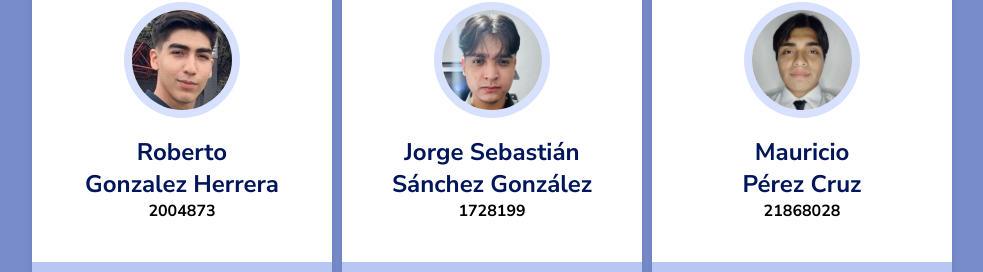
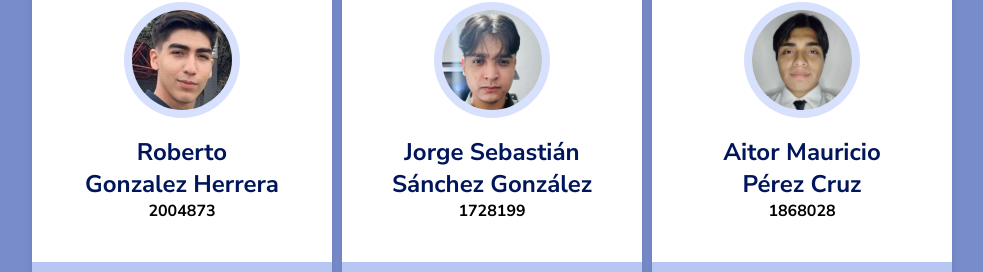
Before and after one commit to Eunice2004/PIA_FDW, a plain HTML site: page nosotros.html in a window 1280 px wide. Shown: the part 780-1052 px from the top of the page, without its empty margins (148-1131 px from the left). Drawn offline with Linux system fonts and the light colour scheme.

```diff
--- a/nosotros.html
+++ b/nosotros.html
@@ -132,8 +132,8 @@
                 <a href="#">
                     <img src="recursos/img/mauricio.jpg">
                 </a>
-                <h2>Mauricio <br> Pérez Cruz</h2>
-                <h4>21868028</h4>
+                <h2>Aitor Mauricio <br> Pérez Cruz</h2>
+                <h4>1868028</h4>
             </div>
             <div class="conclusion">
                 <p>En este proyecto pude ver que aunque funcional el uso de diferentes etiquetas no es siempre
```
